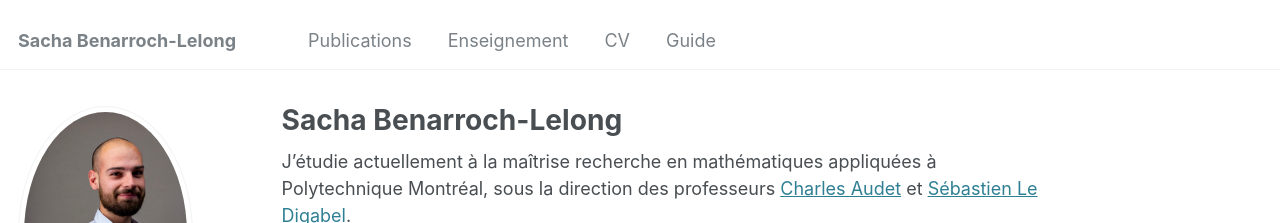
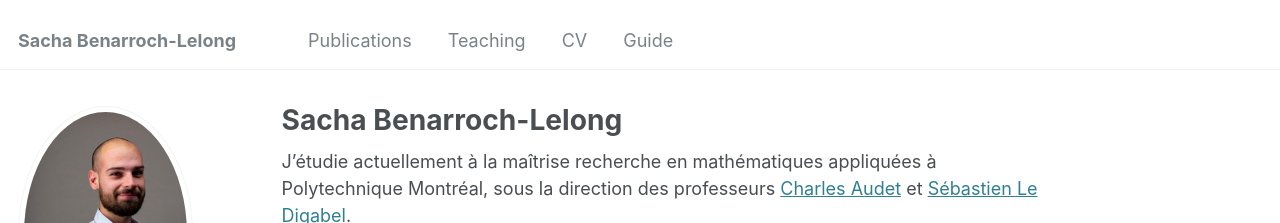
Before and after one commit to sblelong/sblelong.github.io, a Jekyll site: the page built from _pages/about.md, in a window 1280 px wide. Shown: the top 223 px of the page. Built offline with Jekyll 4.4.1, drawn with Linux system fonts in a browser that asks for light colours; some web fonts are replaced.

Commit message:
Update navigation.yml

```diff
--- a/_data/navigation.yml
+++ b/_data/navigation.yml
@@ -11,8 +11,8 @@ main:
   # - title: "Talks"
   #  url: /talks/
 
-  - title: "Enseignement"
-    url: /ens/
+  - title: "Teaching"
+    url: /teaching/
 
  #  - title: "Portfolio"
  #   url: /portfolio/
```
